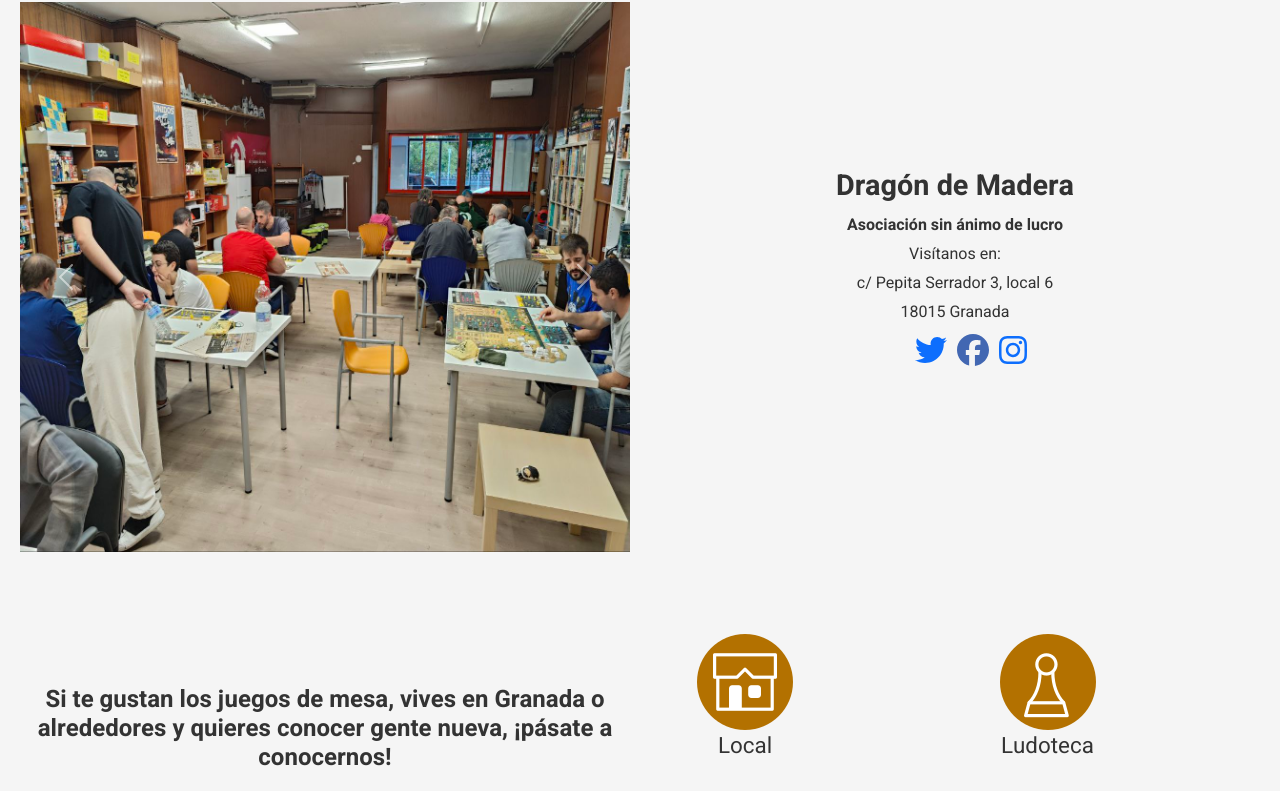
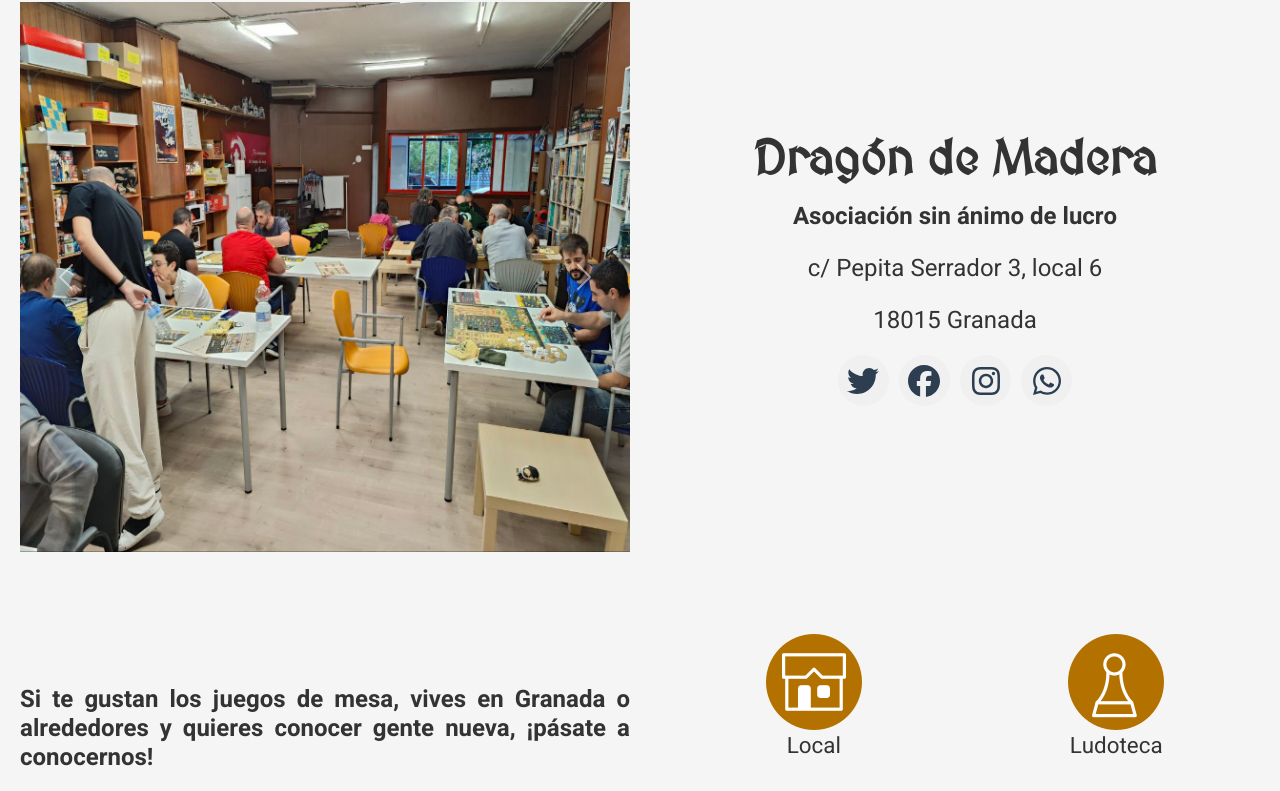
Before and after one commit to LuciaRol/web_aso, a React (Create React App) app: page / in a window 1280 px wide. Shown: the part 838-1629 px from the top of the page. Built offline with nearby package versions, Linux system fonts and the light colour scheme; no server answers.

Commit message:
Landing arreglado

```diff
--- a/src/pages/Home.js
+++ b/src/pages/Home.js
@@ -4,7 +4,7 @@ import partidaVideo from '../img/dragon_dnd.mp4'; // Ruta del video
 import aso1 from '../img/quienes_somos/aso1.jpg';
 import aso2 from '../img/quienes_somos/aso2.jpg';
 import aso3 from '../img/quienes_somos/aso3.jpg';
-import { faFacebook, faInstagram, faTwitter } from '@fortawesome/free-brands-svg-icons';
+import { faFacebook, faInstagram, faTwitter, faWhatsapp } from '@fortawesome/free-brands-svg-icons';
 import { FontAwesomeIcon } from '@fortawesome/react-fontawesome';
 import House from '../img/landing/House.png';
 import Meeple from '../img/landing/Meeple.png';
@@ -68,25 +68,29 @@ const Home = () => {
           <article className="info-details">
             <h3>Dragón de Madera</h3>
             <p>Asociación sin ánimo de lucro</p>
-            <p>Visítanos en:</p>
             <p>c/ Pepita Serrador 3, local 6</p>
             <p>18015 Granada</p>
-            <ul className="info-social">
-              <li><a href="https://twitter.com/your_profile" target="_blank" rel="noopener noreferrer">
-                        <FontAwesomeIcon icon={faTwitter} size="2x" />
+            <p className="info-social">
+              <li><a href="https://x.com/Dragon_DeMadera" target="_blank" rel="noopener noreferrer">
+                  <FontAwesomeIcon icon={faTwitter} size="2x" style={{ color: '#2c3e50' }} />
                   </a>
               </li>
               <li>
-                <a href="https://facebook.com/your_profile" target="_blank" rel="noopener noreferrer">
-                          <FontAwesomeIcon icon={faFacebook} size="2x" style={{ color: '#4267B2' }} />
+                <a href="https://www.facebook.com/AsocDragonDeMadera/" target="_blank" rel="noopener noreferrer">
+                  <FontAwesomeIcon icon={faFacebook} size="2x" style={{ color: '#2c3e50' }} />
                 </a>
               </li>
               <li>
-                <a href="https://instagram.com/your_profile" target="_blank" rel="noopener noreferrer">
-                          <FontAwesomeIcon icon={faInstagram} size="2x" />
+                <a href="https://www.instagram.com/dragon_demadera/" target="_blank" rel="noopener noreferrer">
+                  <FontAwesomeIcon icon={faInstagram} size="2x" style={{ color: '#2c3e50' }} />
                 </a>
               </li>
-            </ul>
+              <li>
+                <a href="https://wa.me/1234567890" target="_blank" rel="noopener noreferrer">
+                <FontAwesomeIcon icon={faWhatsapp} size="2x" style={{ color: '#2c3e50' }} />
+                </a>
+              </li>
+            </p>
           </article>
         </section>
 
--- a/src/styles/home.css
+++ b/src/styles/home.css
@@ -7,7 +7,6 @@
   display: flex;
   flex-direction: column;
   width: 100%; /* Ocupa todo el ancho */
-  margin: 0;
   padding: 0;
 }
 
@@ -108,34 +107,68 @@ section {
   margin: 0 auto;
 }
 
+.carousel-control-prev:hover, .carousel-control-next:hover{
+  background-color: #00000025;
+}
+
 .info-details {
-  text-align: center; /* Cambiar a alineación izquierda */
+  text-align: center;
+  align-items: center;
 }
 
 .info-details h3 {
-  font-size: 1.8rem;
+  font-size: 3rem;
   margin-bottom: 10px;
-  font-weight: bold;
+  font-family: 'MedievalSharp', cursive;
+  font-weight: bolder;
+  padding: 0 20px;
 }
 
 .info-details p {
-  font-size: 1rem;
-  margin: 5px 0;
+  font-size: 1.5rem;
 }
 
 .info-details p:first-of-type {
-  font-size: 1rem;
-  margin: 5px 0;
-  font-weight: bold;
+  font-weight: bolder;
 }
 
 .info-social {
   display: flex;
-  justify-content: center; /* Alinear íconos a la izquierda */
+  justify-content: center; /* Centrar los íconos horizontalmente */
   gap: 10px;
   list-style: none;
   margin-top: 10px;
+  align-items: center;
 }
+
+.info-social a {
+  display: flex;
+  justify-content: center; /* Centrar el contenido dentro del enlace */
+  align-items: center;
+  width: 3.2rem; /* Tamaño uniforme de ancho */
+  height: 3.2rem; /* Tamaño uniforme de alto */
+  border-radius: 50%; /* Bordes redondeados */
+  background-color: #f0f0f0; /* Fondo para mejor contraste */
+  text-decoration: none; /* Quitar subrayado */
+  transition: background-color 0.3s ease, transform 0.3s ease; /* Transición suave */
+}
+
+.info-social a:hover {
+  background-color: #dcdcdc; /* Cambiar fondo al pasar el ratón */
+  transform: scale(1.1); /* Aumentar ligeramente el tamaño del enlace */
+}
+
+.info-social svg {
+  width: 2rem; /* Tamaño uniforme del icono */
+  height: 2rem; /* Tamaño uniforme del icono */
+  color: #2c3e50; /* Color del icono */
+  transition: transform 0.3s ease; /* Transición suave para el tamaño */
+}
+
+.info-social a:hover svg {
+  transform: scale(1.2); /* Aumentar ligeramente el tamaño del icono */
+}
+
 
 
 /* Styles for the about section */
@@ -144,7 +177,7 @@ section {
   gap: 20px; /* Espacio entre columnas */
   align-items: center; /* Centrado vertical */
   justify-content: center; /* Centrado horizontal */
-  text-align: center;
+  text-align: justify;
 }
 
 .about-details h4 {
@@ -155,6 +188,7 @@ section {
 .about-details p {
   font-size: 1rem;
   margin: 10px 0;
+
 }
 
 /* Styles for the features list */
@@ -173,9 +207,8 @@ section {
   list-style: none;
   cursor: pointer;
   position: relative;
-  width: 150px;
+  width: 100%;
   height: 150px;
-  perspective: 1000px; /* Proporciona profundidad 3D */
   overflow: hidden; /* Asegura que los elementos no visibles queden ocultos */
 }
 
@@ -197,7 +230,7 @@ section {
   left: 0;
   width: 100%;
   height: 100%;
-  background-color: #012e4a; /* Fondo oscuro */
+  background-color: transparent; /* Fondo oscuro */
   color: white;
   display: flex;
   justify-content: center;
@@ -206,6 +239,17 @@ section {
   border-radius: 10px;
   opacity: 0; /* Oculto por defecto */
   transition: transform 0.6s ease, opacity 0.3s ease;
+}
+
+.hover-text p {
+  width: 50%; /* Ajuste de ancho al 50% */
+  height: 90%; /* Ajusta la altura al contenido */
+  background-color: #012e4a;
+  padding: 0.6rem; /* 8px */
+  justify-content: center;
+  align-items: center;
+  border-radius: 10px;
+  display: flex; /* Usar flexbox para centrar el texto dentro del p */
 }
 
 .about-features li:hover .feature-content {
```
